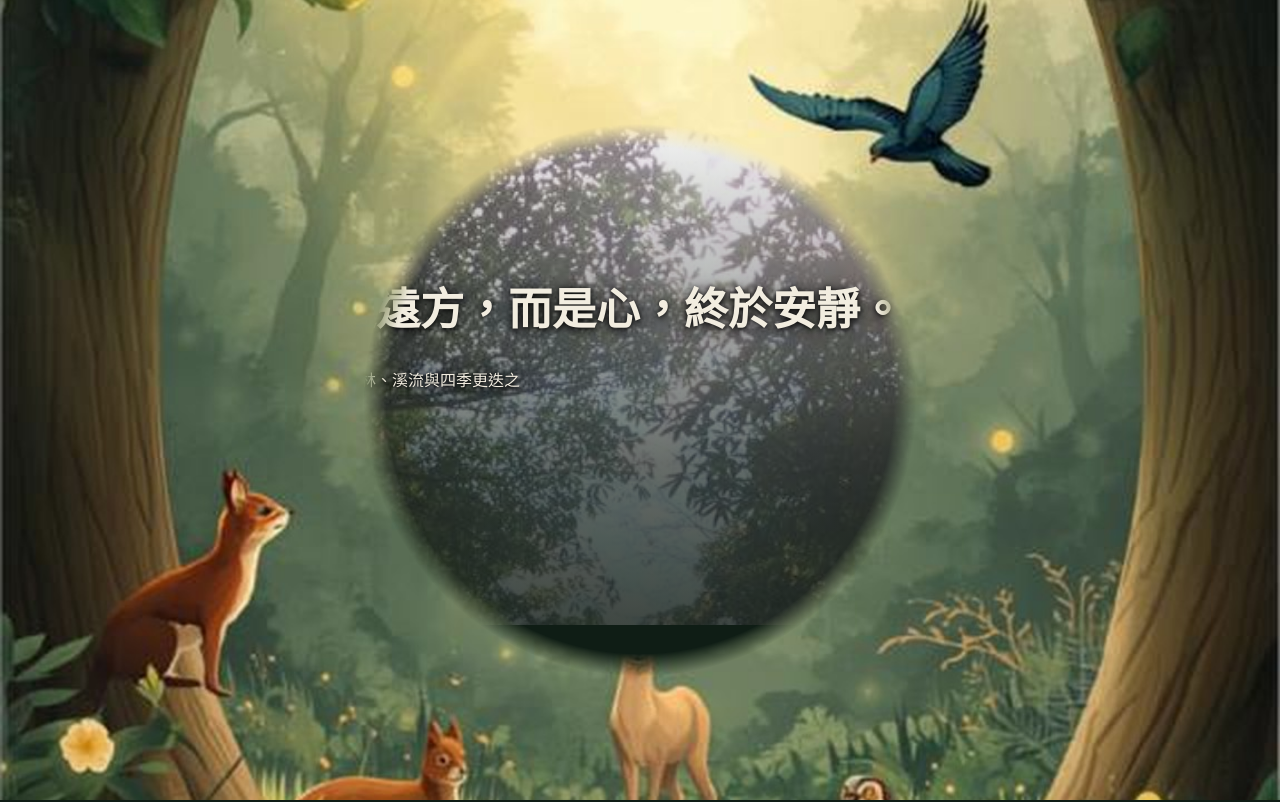
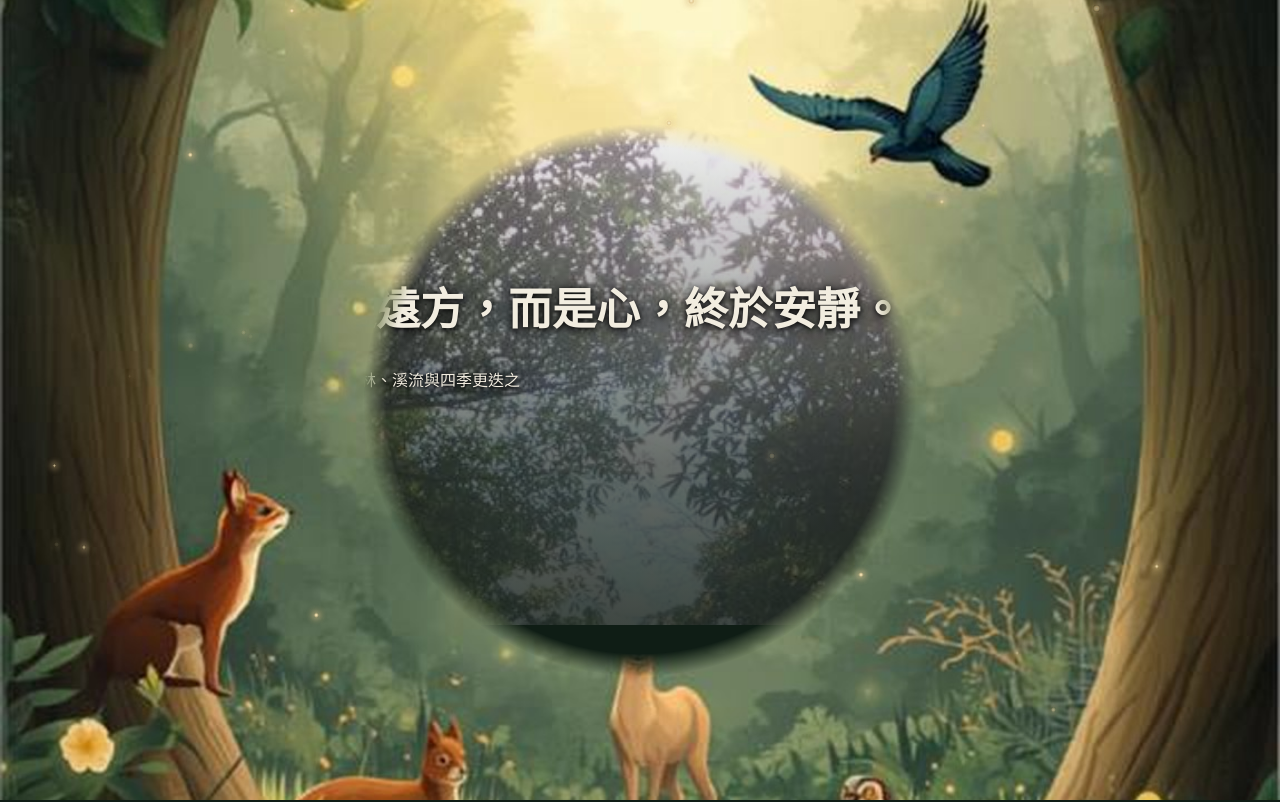
Before and after one commit to laowu-wishpond/qianshuzhisen, a website: page index.html in a window 1280 px wide. Shown: the top 802 px of the page. Drawn offline with Linux system fonts and the light colour scheme.

Commit message:
螢火蟲

```diff
--- a/css/style.css
+++ b/css/style.css
@@ -60,6 +60,31 @@ h1, h2, h3, .brand, nav.main-nav a, .lang-toggle {
   -webkit-mask-image: radial-gradient(circle at center, transparent 0%, #000 1%);
   mask-image: radial-gradient(circle at center, transparent 0%, #000 1%);
 }
+.curtain-fireflies {
+  position: absolute;
+  inset: 0;
+  pointer-events: none;
+}
+.firefly {
+  position: absolute;
+  width: 5px;
+  height: 5px;
+  border-radius: 50%;
+  background: radial-gradient(circle, #fff6d0 0%, #e0c690 45%, rgba(224,198,144,0) 75%);
+  box-shadow: 0 0 6px 2px rgba(224, 198, 144, 0.75);
+  opacity: 0;
+  animation: firefly-twinkle ease-in-out infinite, firefly-drift ease-in-out infinite;
+}
+@keyframes firefly-twinkle {
+  0%, 100% { opacity: 0.12; }
+  50% { opacity: 1; }
+}
+@keyframes firefly-drift {
+  0% { transform: translate(0, 0); }
+  50% { transform: translate(8px, -10px); }
+  100% { transform: translate(0, 0); }
+}
+
 .curtain-enter-btn {
   position: absolute;
   left: 50%;
--- a/index.html
+++ b/index.html
@@ -14,6 +14,7 @@
 
 <div class="page-curtain" id="pageCurtain" aria-hidden="true">
   <div class="curtain-frame" id="curtainFrame"></div>
+  <div class="curtain-fireflies" id="curtainFireflies" aria-hidden="true"></div>
   <button type="button" class="curtain-enter-btn" id="curtainEnterBtn">
     <span class="lang-zh">進入森林</span><span class="lang-en" hidden>Enter the Forest</span>
   </button>
--- a/js/main.js
+++ b/js/main.js
@@ -344,6 +344,7 @@ document.addEventListener("DOMContentLoaded", function () {
   // 直到訪客按下「進入森林」才淡出，讓出完整網站。
   var curtain = document.getElementById("pageCurtain");
   var curtainFrame = document.getElementById("curtainFrame");
+  var curtainFireflies = document.getElementById("curtainFireflies");
   var curtainEnterBtn = document.getElementById("curtainEnterBtn");
   if (curtain && curtainFrame) {
     var reducedMotion = window.matchMedia("(prefers-reduced-motion: reduce)").matches;
@@ -365,6 +366,25 @@ document.addEventListener("DOMContentLoaded", function () {
       try {
         sessionStorage.setItem("curtainShown", "1");
       } catch (e) {}
+
+      // 灑一群會閃爍飄動的螢火蟲光點，散布在畫面各處
+      if (curtainFireflies) {
+        var FIREFLY_COUNT = 22;
+        for (var i = 0; i < FIREFLY_COUNT; i++) {
+          var dot = document.createElement("span");
+          dot.className = "firefly";
+          var size = 3 + Math.random() * 4;
+          dot.style.width = size + "px";
+          dot.style.height = size + "px";
+          dot.style.left = Math.random() * 100 + "%";
+          dot.style.top = Math.random() * 100 + "%";
+          dot.style.animationDuration =
+            (1.8 + Math.random() * 2.4).toFixed(2) + "s, " + (4 + Math.random() * 5).toFixed(2) + "s";
+          dot.style.animationDelay =
+            (Math.random() * 4).toFixed(2) + "s, " + (Math.random() * 4).toFixed(2) + "s";
+          curtainFireflies.appendChild(dot);
+        }
+      }
 
       var DURATION = 20000; // 展開總時長（毫秒）
       var HOLD = 500; // 展開前先停留一下
```
